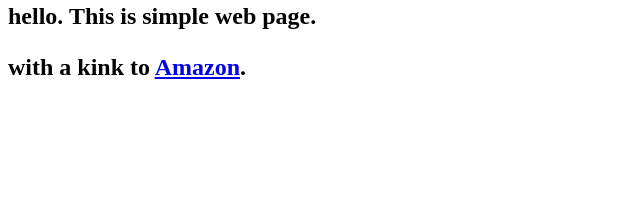
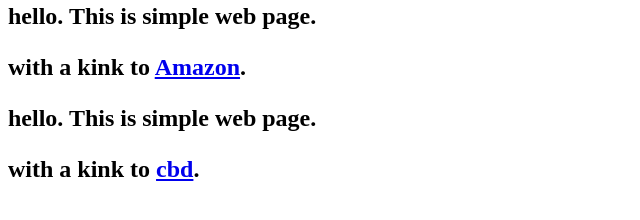
Before and after one commit to kaleemuk1376/First-Project-Git, a plain HTML site: page index.html in a window 1280 px wide. Shown: the part 66-286 px from the top of the page, without its empty margins (0-640 px from the left). Drawn offline with Linux system fonts and the light colour scheme.

Commit message:
website added

```diff
--- a/index.html
+++ b/index.html
@@ -1,4 +1,6 @@
 <html>
 <h1> This is Heaading <h2>
 <p>hello. This is simple web page.</p> with a kink to <a href="https://www.amazon.com/">Amazon</a>.</p
+<p>hello. This is simple web page.</p> with a kink to <a href="https://www.cbd.com/">cbd</a>.</p
+
 </html>
```
